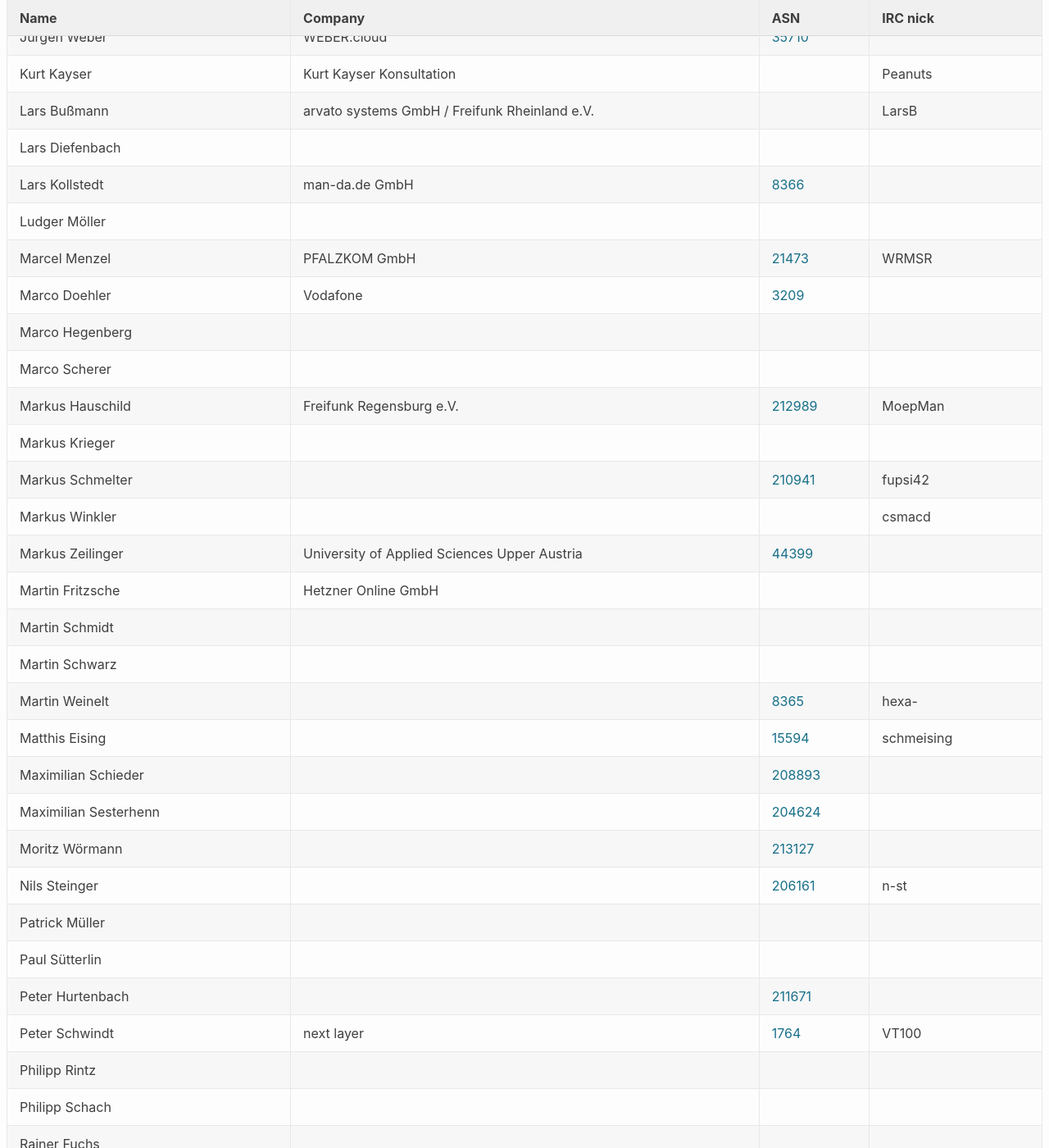
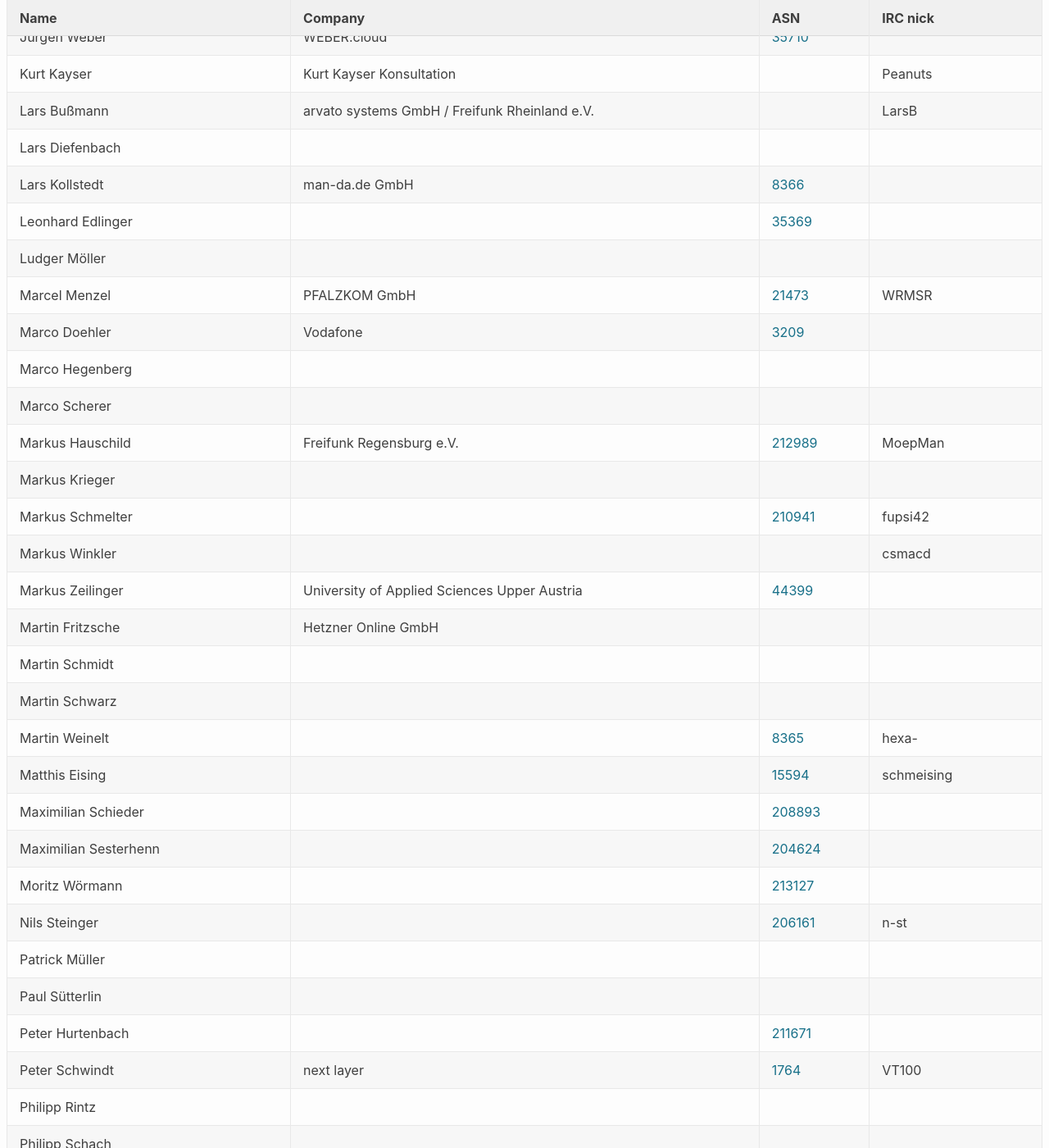
Before and after one commit to denog/pretix-attendeelist, a Jekyll site: the page built from denog14/index.md, in a window 1280 px wide and 1400 px high, scrolled down 11769 px. Shown: the whole window at 82% size. Built offline with Jekyll 4.4.1, drawn with Linux system fonts in a browser that asks for light colours.

Commit message:
Latest data: Thu Oct 20 08:15:45 UTC 2022

```diff
--- a/_data/attendees_denog14_remote.json
+++ b/_data/attendees_denog14_remote.json
@@ -276,6 +276,12 @@
     "asn": "8366"
   },
   {
+    "name": "Leonhard Edlinger",
+    "company": null,
+    "irc": null,
+    "asn": "35369"
+  },
+  {
     "name": "Ludger Möller",
     "company": null,
     "irc": null,
@@ -457,13 +463,13 @@
   },
   {
     "name": "Robert Leichssenring",
-    "company": null,
+    "company": "DE-CIX",
     "irc": null,
     "asn": "6695"
   },
   {
     "name": "Robert Leichssenring",
-    "company": "DE-CIX",
+    "company": null,
     "irc": null,
     "asn": "6695"
   },
```
